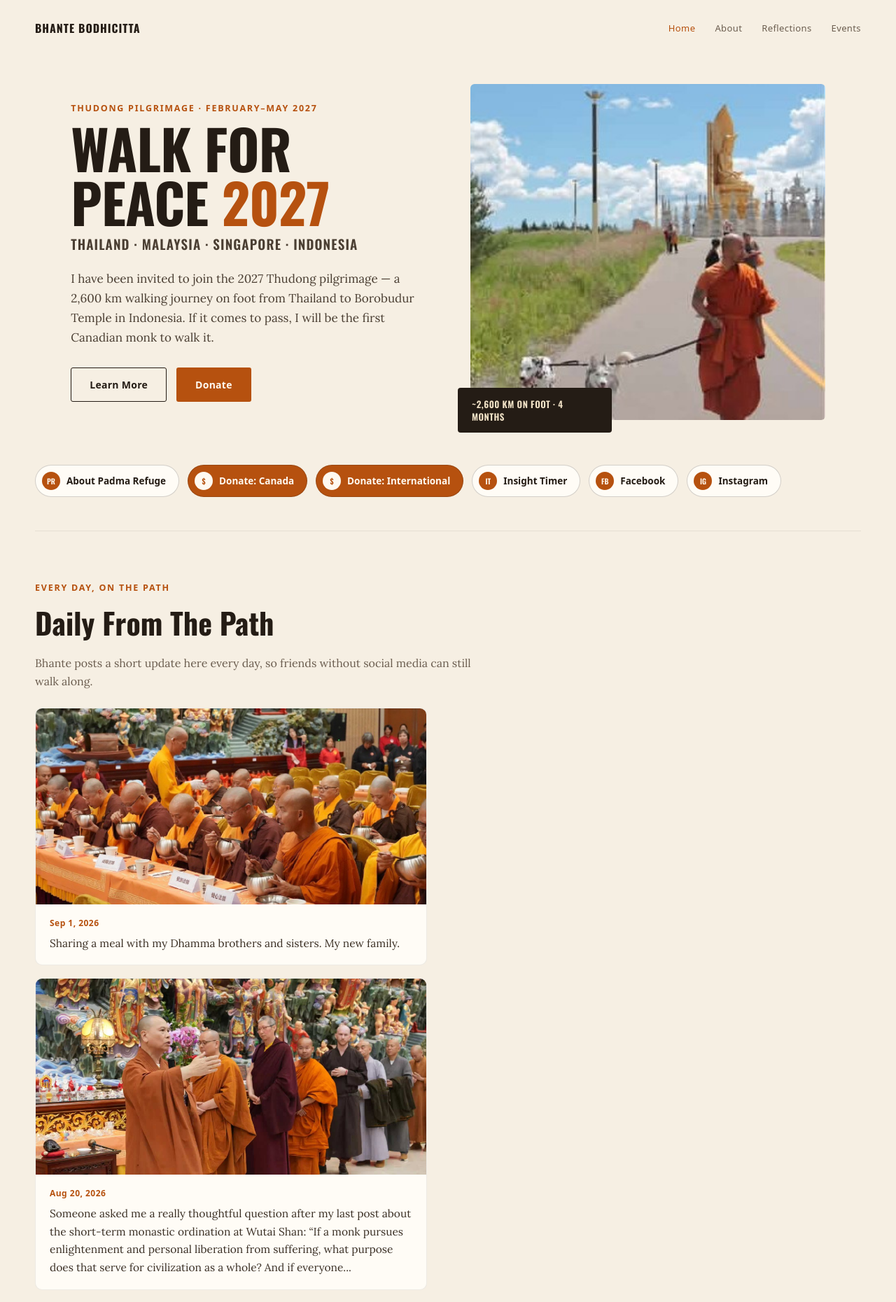
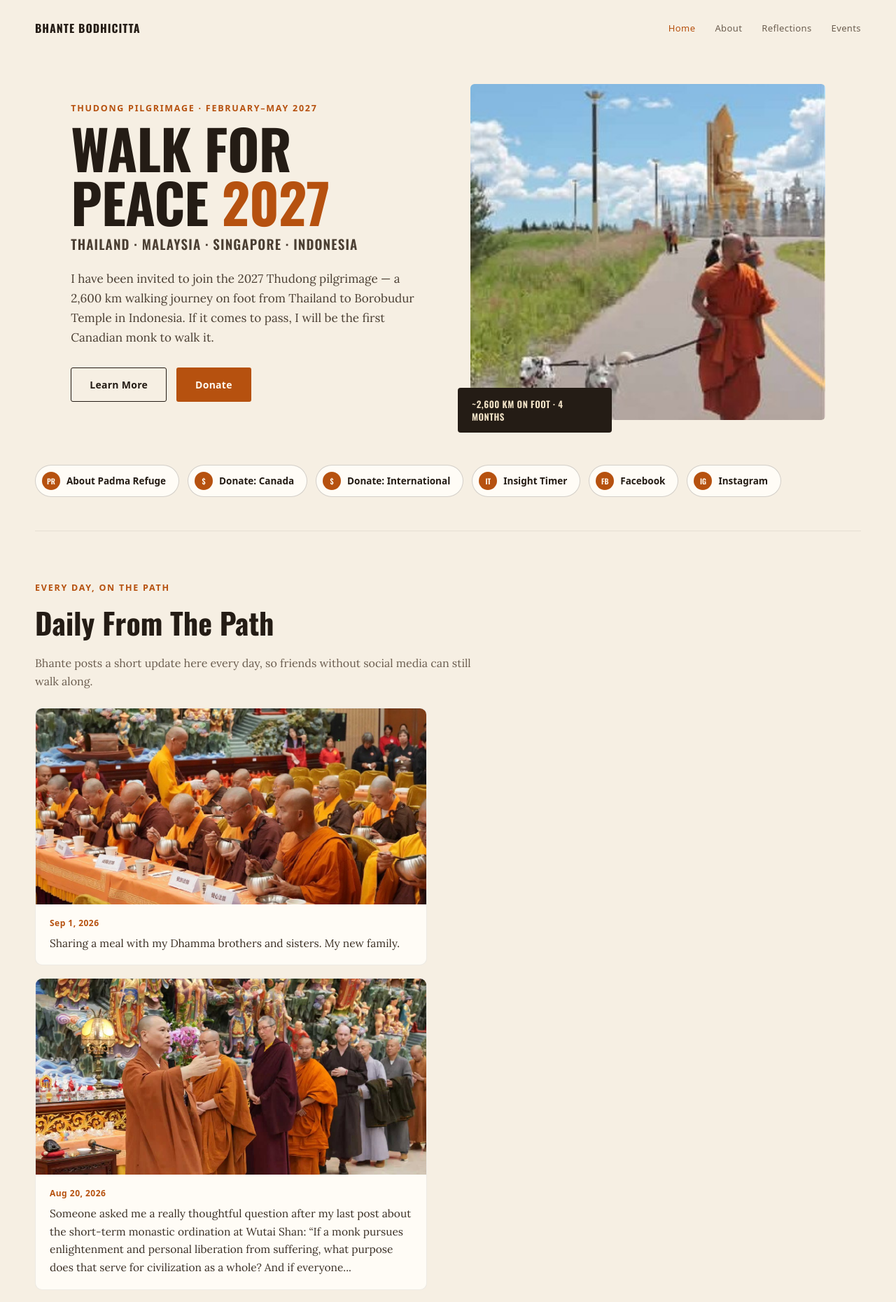
Before and after one commit to connectthu/bhantebo, a Jekyll site: the page built from index.html, in a window 1280 px wide. Shown: the top 1860 px of the page at 70% size. Built offline with Jekyll 4.4.1, drawn with Linux system fonts in a browser that asks for light colours.

Commit message:
Revert donate pill colors to match the other follow-row pills
Co-Authored-By: Claude Sonnet 5 <noreply@anthropic.com>

```diff
--- a/assets/css/style.scss
+++ b/assets/css/style.scss
@@ -216,8 +216,6 @@ h2 { font-size: clamp(28px, 3.6vw, 42px); }
   flex-shrink: 0;
 }
 .follow-link .label { font-family: system-ui, sans-serif; font-weight: 600; font-size: 13.5px; }
-.follow-link.donate { background: var(--accent); color: #FFF9F0; }
-.follow-link.donate .icon { background: #FFF9F0; color: var(--accent); font-weight: 700; }
 
 /* Reflection cards / feed */
 .feed {
```
